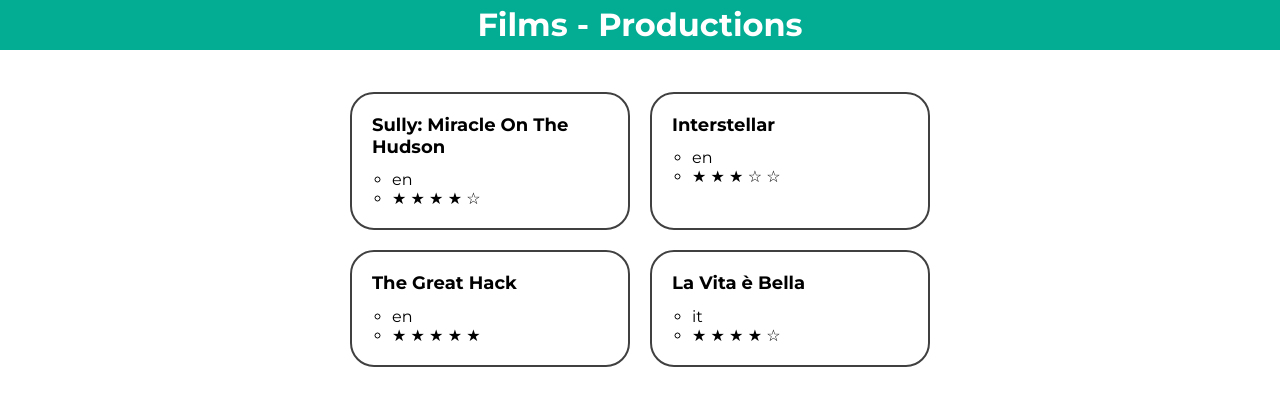
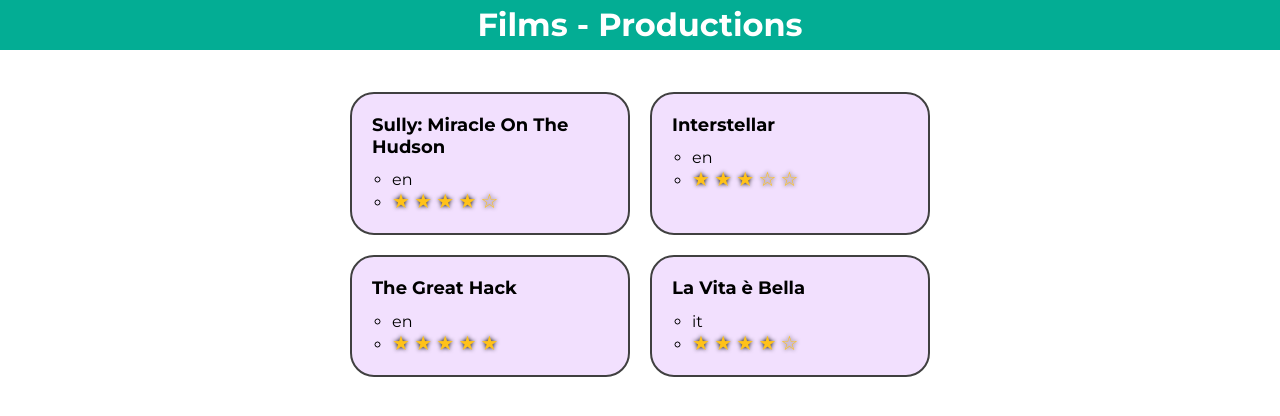
Before and after one commit to Michele-S2001/php-oop-1, a PHP site: page / in a window 1280 px wide. Shown: the top 416 px of the page. Run offline with PHP 8.4, Linux system fonts and the light colour scheme.

Commit message:
REFACTOR > Some style changing

```diff
--- a/css/style.css
+++ b/css/style.css
@@ -10,6 +10,8 @@ html{
   --white: #fff;
   --green: rgb(3, 173, 148);
   --grey: #404040;
+  --lilac: rgba(190, 100, 250, 0.2);
+  --yellow: rgb(255, 194, 25);
 }
 
 /* reset */
@@ -48,6 +50,7 @@ html{
   border: 2px solid var(--grey);
   border-radius: 1.5rem;
   padding: 20px;
+  background-color: var(--lilac);
 }
 
 .film-title {
@@ -60,3 +63,9 @@ html{
   list-style-type: circle;
   padding-left: 20px;
 }
+
+.star {
+  color: var(--yellow);
+  font-size: 20px;
+  filter: drop-shadow(0 0 2px black);
+}
--- a/index.php
+++ b/index.php
@@ -92,10 +92,10 @@ $films = [
               <li><?= $film->getLanguage() ?></li>
               <li>
                 <?php for($i = 0; $i < $film->getRating(); $i++) { ?>
-                  <span v-for="">&#9733;</span>
+                  <span class="star" v-for="">&#9733;</span>
                 <?php } ?>
                 <?php for($i = 0; $i < (5 - $film->getRating()); $i++) { ?>
-                  <span v-for="">&#9734;</span>
+                  <span class="star" v-for="">&#9734;</span>
                 <?php } ?>
               </li>
             </ul>
```
